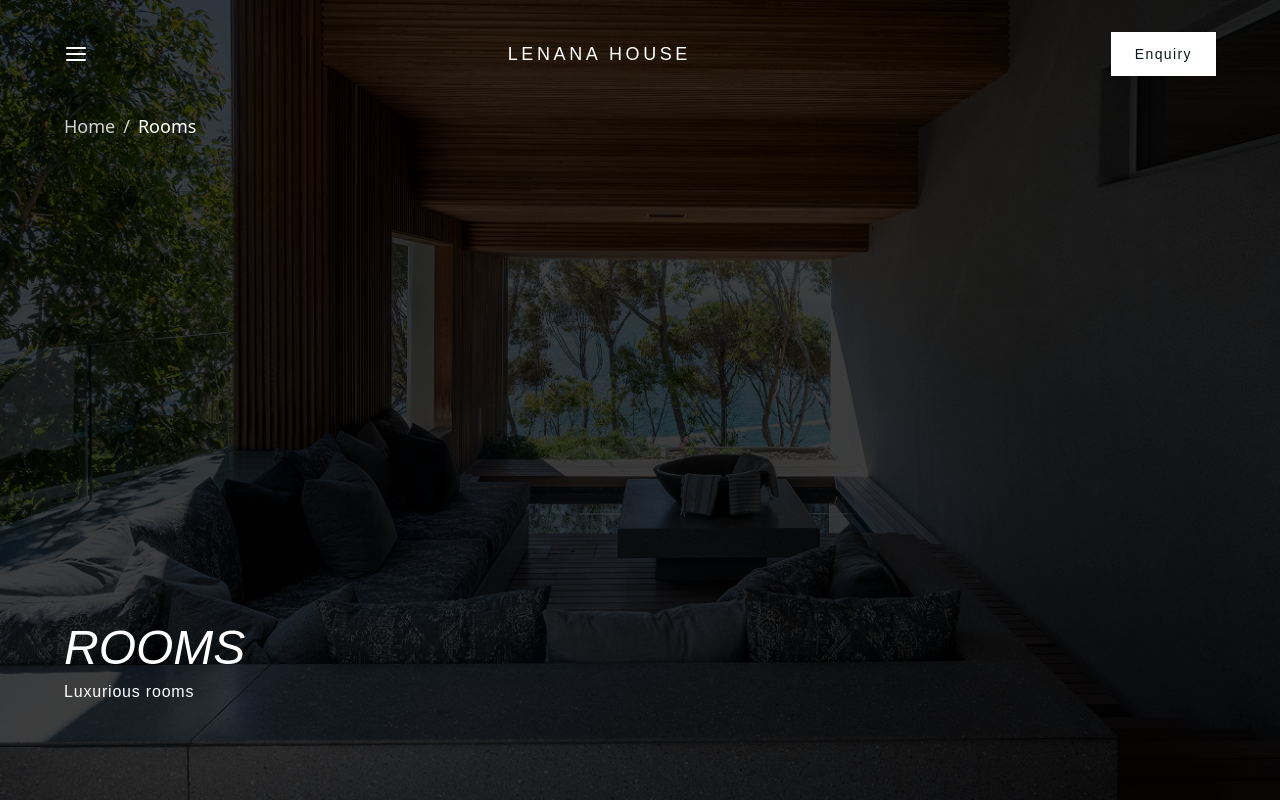
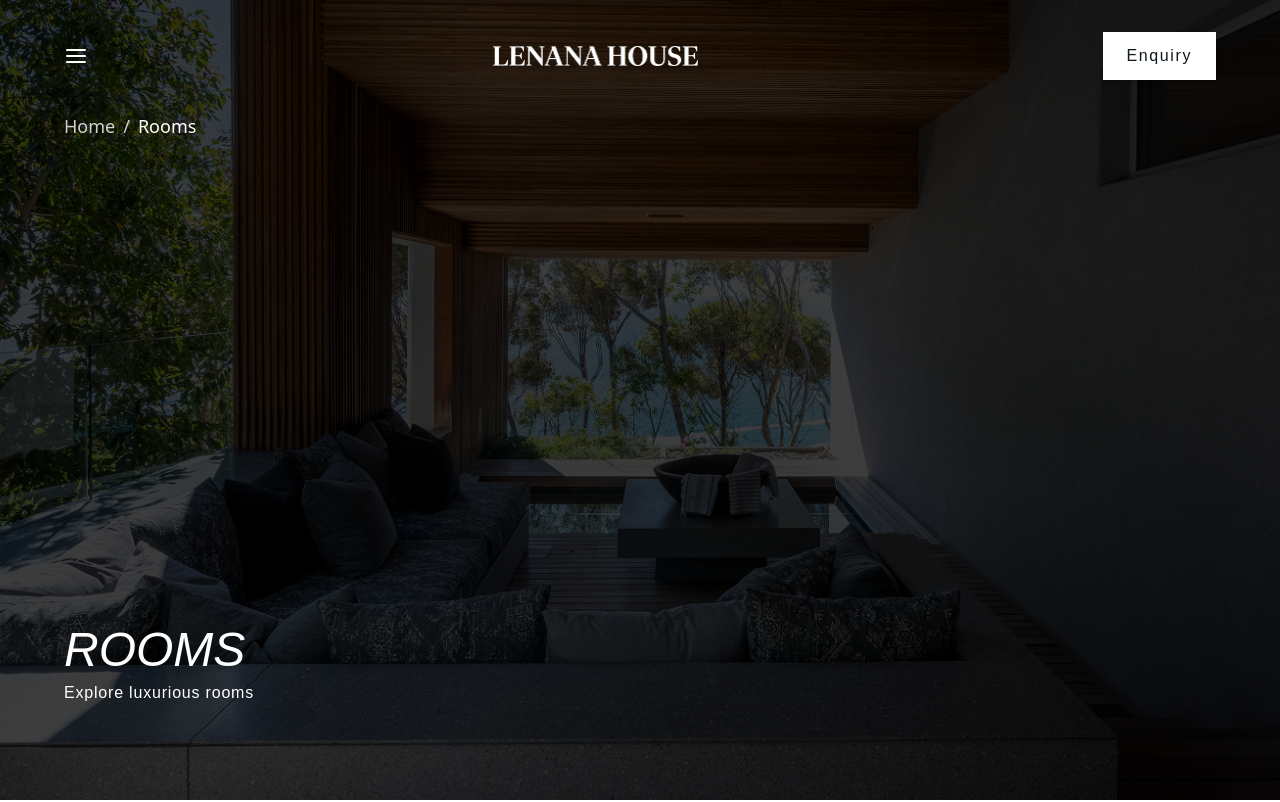
Before and after one commit to robiuzzaman4/lenana-house, a Next.js app: page /rooms in a window 1280 px wide. Shown: the top 802 px of the page. Built offline with nearby package versions, Linux system fonts and the light colour scheme; a web font is replaced by a local one.

Commit message:
fix: all issue fix

```diff
--- a/src/app/globals.css
+++ b/src/app/globals.css
@@ -26,6 +26,30 @@ body {
   font-family: var(--font-serif) !important;
   -webkit-font-smoothing: antialiased;
   -moz-osx-font-smoothing: grayscale;
+  /* add image to the hole body */
+  /* background-image: url("/images/bg.jpg");
+  background-size: cover;
+  background-position: center; */
+  background-color: var(--background);
+}
+body::before {
+  content: "";
+  position: fixed; /* Keeps the background in place while scrolling */
+  top: 0;
+  left: 0;
+  width: 100%;
+  height: 100%;
+
+  /* Move the image styles here */
+  background-image: url("/images/bg.jpg");
+  background-size: cover;
+  background-position: center;
+
+  /* Adjust opacity here (0.0 to 1.0) */
+  opacity: 0.3;
+
+  /* Push it behind the main content */
+  z-index: -1;
 }
 
 h1,
@@ -37,6 +61,9 @@ h6 {
   font-family: var(--font-serif);
 }
 
+p {
+  line-height: 22px;
+}
 @keyframes scroll-down {
   0% {
     transform: translateY(-100%);
--- a/src/app/rooms/page.tsx
+++ b/src/app/rooms/page.tsx
@@ -39,7 +39,7 @@ const Rooms = () => {
                 Rooms
               </h1>
               <p className="text-base text-white tracking-wider">
-                Luxurious rooms
+                Explore luxurious rooms
               </p>
             </div>
 
--- a/src/components/CategoryCard.tsx
+++ b/src/components/CategoryCard.tsx
@@ -66,14 +66,14 @@ const CategoryCard: React.FC<CategoryCardProps> = ({
 
         {/* Title (Centered) */}
         <div className="absolute inset-0 flex items-center justify-center text-white pointer-events-none">
-          <h3 className="text-3xl md:text-5xl font-serif tracking-[0.2em] uppercase italic">
+          <h3 className="text-3xl md:text-5xl font-serif tracking-[0.5%] uppercase italic">
             {title}
           </h3>
         </div>
 
         {/* Discover Link (Bottom Left) */}
         <div className="absolute bottom-10 left-10 text-white">
-          <span className="text-lg tracking-widest border-b border-white pb-1 group-hover:opacity-70 transition-opacity">
+          <span className="text-lg lg:text-[32px] tracking-widest border-b border-white pb-1 group-hover:opacity-70 transition-opacity">
             Discover
           </span>
         </div>
--- a/src/components/Footer.tsx
+++ b/src/components/Footer.tsx
@@ -1,24 +1,31 @@
-import React from "react";
 import Link from "next/link";
+import Image from "next/image";
 
 const Footer = () => {
   return (
-    <footer className="relative bg-dark text-white pt-20 pb-10 px-6 md:px-12 font-serif overflow-hidden">
+    <footer className="relative bg-dark text-white pt-20 pb-[10] px-6 md:px-12 font-serif overflow-hidden">
       <div className="max-w-7xl mx-auto relative z-10">
-        <div className="grid lg:grid-cols-2 gap-12 mb-20">
+        <div className="grid lg:grid-cols-2 gap-12 mb-20 lg:mb-[180px]">
           {/* Brand Info */}
           <div className="space-y-7">
-            <h2 className="text-2xl font-serif tracking-[0.2em] uppercase italic">
+            {/* <h2 className="text-2xl font-serif tracking-[0.2em] uppercase italic">
               LENANA
-            </h2>
-            <p className="text-white text-sm leading-relaxed tracking-wider max-w-[200px]">
+            </h2> */}
+            <Image
+              src={"/images/brand.png"}
+              alt="lenana house"
+              width={1080}
+              height={720}
+              className="w-fit h-[20px] object-contain"
+            />
+            <p className="text-white text-base leading-relaxed tracking-wider max-w-[200px]">
               A private villa for seasonal living and quiet stays.
             </p>
           </div>
 
-          <div className="grid lg:grid-cols-3 gap-12 lg:gap-[160px]">
+          <div className="grid lg:grid-cols-3 gap-12 lg:gap-[150px]">
             {/* Quick Links */}
-            <ul className="space-y-5 text-sm tracking-wide text-white/50">
+            <ul className="space-y-5 text-base tracking-wide text-white/50">
               <li>
                 <Link
                   href="/residence"
@@ -54,7 +61,7 @@ const Footer = () => {
             </ul>
 
             {/* More Links */}
-            <ul className="space-y-5 text-sm tracking-wide text-white/50">
+            <ul className="space-y-5 text-base tracking-wide text-white/50">
               <li>
                 <Link
                   href="/"
@@ -91,7 +98,7 @@ const Footer = () => {
 
             {/* Address */}
             <div className="space-y-4">
-              <p className="text-sm leading-relaxed tracking-wide text-white/50 max-w-[140px] ">
+              <p className="text-base leading-relaxed tracking-wide text-white/50 max-w-[160px] ">
                 The Lenana villa 18 Via della Collina 20123, Milan Italy
               </p>
             </div>
@@ -99,7 +106,7 @@ const Footer = () => {
         </div>
 
         {/* Bottom Bar */}
-        <div className="pt-8 flex flex-col md:flex-row justify-between items-center space-y-4 md:space-y-0 text-xs tracking-widest text-white/30 ">
+        <div className="pt-8 flex flex-col md:flex-row justify-between items-center space-y-4 md:space-y-0 text-base tracking-widest text-white/30 pb-4">
           <div className="flex space-x-6">
             <Link href="/" className="hover:text-white transition-colors">
               Privacy Policy
@@ -109,12 +116,18 @@ const Footer = () => {
             </Link>
           </div>
 
-          <p>Design by Tajul</p>
+          <Link
+            href="https://dribbble.com/tajul2"
+            target="_blank"
+            className="hover:text-white transition-colors"
+          >
+            Design by Tajul
+          </Link>
         </div>
       </div>
 
       {/* Large Watermark Text */}
-      <div className="absolute inset-x-0 -bottom-16 pointer-events-none opacity-[0.03] flex justify-center overflow-hidden h-[70%] items-end translate-y-1/4 max-w-7xl mx-auto">
+      <div className="absolute inset-x-0 -bottom-20 pointer-events-none opacity-[0.03] flex justify-center overflow-hidden h-[70%] items-end translate-y-1/4 max-w-7xl mx-auto">
         <span className="text-[18vw] font-serif leading-none tracking-tighter select-none">
           LENANA
         </span>
--- a/src/components/Header.tsx
+++ b/src/components/Header.tsx
@@ -3,18 +3,17 @@
 import { useState, useEffect } from "react";
 import Link from "next/link";
 import { useInquiry } from "@/context/InquiryContext";
+import Image from "next/image";
+import { usePathname } from "next/navigation";
+import { useScroll } from "@/hooks/useScroll";
+import { motion, AnimatePresence } from "framer-motion";
 
 const Header = () => {
   const [isOpen, setIsOpen] = useState(false);
-  const [scrolled, setScrolled] = useState(false);
-
-  useEffect(() => {
-    const handleScroll = () => {
-      setScrolled(window.scrollY > 250);
-    };
-    window.addEventListener("scroll", handleScroll);
-    return () => window.removeEventListener("scroll", handleScroll);
-  }, []);
+  const pathname = usePathname();
+  const isHome = pathname === "/";
+  // We use the same threshold as the logo animation trigger
+  const scrolled = useScroll(100);
 
   const { openInquiry } = useInquiry();
 
@@ -50,20 +49,35 @@ const Header = () => {
             </svg>
           </button>
 
-          {/* Brand Name (Hidden in mobile header if shown in hero, but usually good to have) */}
+          {/* Logo Area */}
           <div className="hidden md:block">
-            <Link
-              href="/"
-              className="text-white font-serif tracking-[0.2em] text-lg uppercase"
-            >
-              LENANA HOUSE
-            </Link>
+            {(!isHome || scrolled) && (
+              <motion.div
+                layoutId={isHome ? "main-logo" : undefined}
+                transition={{
+                  type: "spring",
+                  stiffness: 260,
+                  damping: 30,
+                  mass: 0.8,
+                }}
+              >
+                <Link href={"/"}>
+                  <Image
+                    src={"/images/brand.png"}
+                    alt="lenana house"
+                    width={1080}
+                    height={720}
+                    className="w-fit h-[20px] object-contain"
+                  />
+                </Link>
+              </motion.div>
+            )}
           </div>
 
           {/* Enquiry Button */}
           <button
             onClick={openInquiry}
-            className="bg-white text-dark px-6 py-3 text-sm tracking-widest hover:bg-opacity-90 transition-all font-serif cursor-pointer shadow-sm"
+            className="bg-white hover:bg-secondary text-dark px-6 py-3 text-base tracking-widest hover:bg-opacity-90 transition-all font-serif cursor-pointer shadow-sm"
           >
             Enquiry
           </button>
@@ -98,20 +112,12 @@ const Header = () => {
               </svg>
             </button>
 
-            <Link
-              href="/"
-              onClick={() => setIsOpen(false)}
-              className="text-white font-serif tracking-[0.2em] text-sm uppercase"
-            >
-              LENANA HOUSE
-            </Link>
-
             <button
               onClick={() => {
                 setIsOpen(false);
                 openInquiry();
               }}
-              className="bg-secondary text-white px-6 py-3 text-xs uppercase tracking-widest cursor-pointer hover:bg-opacity-90 transition-all"
+              className="bg-secondary text-white px-6 py-3 text-base tracking-widest cursor-pointer hover:bg-opacity-90 transition-all"
             >
               Enquiry
             </button>
--- a/src/components/pages/gallery/CTA.tsx
+++ b/src/components/pages/gallery/CTA.tsx
@@ -5,7 +5,7 @@ const CTA = () => {
   return (
     <section className="py-[148px] px-4 lg:px-16">
       <div className="max-w-[1072px] mx-auto bg-[#253940] py-[72px] text-center space-y-6">
-        <h2 className="text-3xl lg:text-5xl uppercase max-w-[640px] text-white mx-auto italic">
+        <h2 className="text-3xl lg:text-5xl uppercase max-w-[640px] text-white mx-auto italic tracking-[0.5%]">
           Ready to experience the ultimate villa retreat?
         </h2>
         <button
--- a/src/components/pages/home/Hero.tsx
+++ b/src/components/pages/home/Hero.tsx
@@ -1,10 +1,15 @@
 "use client";
 
 import Image from "next/image";
+import Link from "next/link";
 import { useState } from "react";
+import { useScroll } from "@/hooks/useScroll";
+import { motion } from "framer-motion";
 
 const Hero = () => {
   const [isDay, setIsDay] = useState(true);
+  const scrolled = useScroll(100);
+
   return (
     <section className="relative h-screen w-full flex items-center justify-center overflow-hidden">
       {/* Day Image */}
@@ -38,13 +43,29 @@ const Hero = () => {
       {/* Content Layer */}
       <div className="absolute inset-0 z-10 flex flex-col px-4 lg:px-16">
         <div className="max-w-[1312px] mx-auto w-full h-full flex flex-col relative">
-          {/* Centered Title */}
+          {/* Centered Image */}
           <div className="flex-1 flex items-center justify-center">
-            <div className="text-center text-white">
-              <h1 className="text-3xl md:text-5xl font-serif tracking-[0.2em] uppercase italic">
-                LENANA HOUSE
-              </h1>
-            </div>
+            {!scrolled && (
+              <motion.div
+                layoutId="main-logo"
+                transition={{
+                  type: "spring",
+                  stiffness: 260,
+                  damping: 30,
+                  mass: 0.8,
+                }}
+              >
+                <Link href={"/"}>
+                  <Image
+                    src={"/images/brand.png"}
+                    alt="lenana house"
+                    width={1080}
+                    height={720}
+                    className="w-fit h-[40px] object-contain"
+                  />
+                </Link>
+              </motion.div>
+            )}
           </div>
 
           {/* Day/Night Switcher - Bottom Left of container */}
@@ -52,7 +73,7 @@ const Hero = () => {
             <div className="bg-[#FCF8EE] p-1.5 flex items-center shadow-2xl w-fit pointer-events-auto">
               <button
                 onClick={() => setIsDay(true)}
-                className={`px-4 py-[6px] text-sm font-serif tracking-widest transition-all duration-500 cursor-pointer ${
+                className={`px-4 py-[6px] text-base font-serif tracking-widest transition-all duration-500 cursor-pointer ${
                   isDay
                     ? "bg-[#253940] text-white"
                     : "text-[#253940] hover:bg-black/5"
@@ -62,7 +83,7 @@ const Hero = () => {
               </button>
               <button
                 onClick={() => setIsDay(false)}
-                className={`px-4 py-[6px] text-sm font-serif tracking-widest transition-all duration-500 cursor-pointer ${
+                className={`px-4 py-[6px] text-base font-serif tracking-widest transition-all duration-500 cursor-pointer ${
                   !isDay
                     ? "bg-[#253940] text-white"
                     : "text-[#253940] hover:bg-black/5"
@@ -76,11 +97,11 @@ const Hero = () => {
       </div>
 
       {/* Scroll Indicator - Stays absolute screen center */}
-      <div className="absolute bottom-10 left-1/2 -translate-x-1/2 hidden md:flex flex-col items-center z-20">
+      {/* <div className="absolute bottom-10 left-1/2 -translate-x-1/2 hidden md:flex flex-col items-center z-20">
         <div className="w-px h-16 bg-white/50 relative overflow-hidden">
           <div className="absolute top-0 left-0 w-full h-full bg-white animate-scroll-down"></div>
         </div>
-      </div>
+      </div> */}
     </section>
   );
 };
--- a/src/components/pages/home/InqureForm.tsx
+++ b/src/components/pages/home/InqureForm.tsx
@@ -13,12 +13,16 @@ const InqureForm = () => {
         </div>
 
         <form className="space-y-6 bg-[#F0EFEF] px-12 py-15">
-          <FormField label="First name" type="text" placeholder="First name" />
-          <FormField label="Email" type="email" placeholder="Email" />
+          <FormField label="Name" type="text" placeholder="Enter your name" />
+          <FormField
+            label="Email"
+            type="email"
+            placeholder="Enter your email"
+          />
           <FormField
             label="Phone number"
             type="tel"
-            placeholder="+ (242) 234 4567"
+            placeholder="Enter your phone number"
           />
 
           <div className="grid grid-cols-1 md:grid-cols-2 gap-6">
@@ -29,12 +33,12 @@ const InqureForm = () => {
           <div className="space-y-2">
             <label className="text-sm tracking-widest text-dark">Message</label>
             <textarea
-              className="w-full border border-black/5 px-4 py-3 min-h-[120px] focus:outline-none focus:border-secondary transition-colors text-sm bg-[#F5F5F4]"
-              placeholder="How can we help?"
+              className="w-full border border-black/5 px-4 py-3 min-h-[120px] focus:outline-none focus:border-secondary transition-colors text-sm bg-white"
+              placeholder="Enter your message"
             />
           </div>
 
-          <button className="w-full md:w-auto px-12 py-4 bg-secondary text-dark tracking-widest text-xs hover:bg-dark hover:text-white transition-colors duration-500 hover:cursor-pointer">
+          <button className="w-full md:w-auto px-12 py-4 bg-secondary text-dark tracking-widest text-base hover:bg-dark hover:text-white transition-colors duration-500 hover:cursor-pointer">
             Send
           </button>
         </form>
@@ -60,7 +64,7 @@ function FormField({
       <input
         type={type}
         placeholder={placeholder}
-        className="w-full border border-black/5 px-4 py-3 focus:outline-none focus:border-secondary transition-colors text-sm bg-[#F5F5F4]"
+        className="w-full border border-black/5 px-4 py-3 focus:outline-none focus:border-secondary transition-colors text-sm bg-white"
       />
     </div>
   );
--- a/src/components/pages/residence/Featured.tsx
+++ b/src/components/pages/residence/Featured.tsx
@@ -19,7 +19,7 @@ const Featured = () => {
           </p>
           <button
             onClick={openInquiry}
-            className="px-8 py-3 bg-secondary text-foreground hover:text-white tracking-widest text-sm hover:bg-primary transition-colors duration-300 pointer-events-auto cursor-pointer"
+            className="px-8 py-3 bg-secondary text-foreground hover:text-white tracking-widest text-base hover:bg-primary transition-colors duration-300 pointer-events-auto cursor-pointer"
           >
             Enquire
           </button>
--- a/src/components/ui/dialog.tsx
+++ b/src/components/ui/dialog.tsx
@@ -109,7 +109,7 @@ function DialogFooter({
       {children}
       {showCloseButton && (
         <DialogPrimitive.Close asChild>
-          <button className="px-6 py-2 border border-dark/10 hover:bg-dark hover:text-white transition-all text-xs tracking-widest uppercase">
+          <button className="px-6 py-2 border border-dark/10 hover:bg-dark hover:text-white transition-all text-base tracking-widest uppercase">
             Close
           </button>
         </DialogPrimitive.Close>
--- /dev/null
+++ b/src/hooks/useScroll.ts
@@ -0,0 +1,21 @@
+"use client";
+
+import { useState, useEffect } from "react";
+
+export const useScroll = (threshold = 100) => {
+  const [scrolled, setScrolled] = useState(false);
+
+  useEffect(() => {
+    const handleScroll = () => {
+      setScrolled(window.scrollY > threshold);
+    };
+
+    // Initial check
+    handleScroll();
+
+    window.addEventListener("scroll", handleScroll);
+    return () => window.removeEventListener("scroll", handleScroll);
+  }, [threshold]);
+
+  return scrolled;
+};
```
Also changed, not shown: src/components/InqureDialog.tsx (+11 -11 lines), public/images/bg.jpg (added), public/images/brand.png (added).
